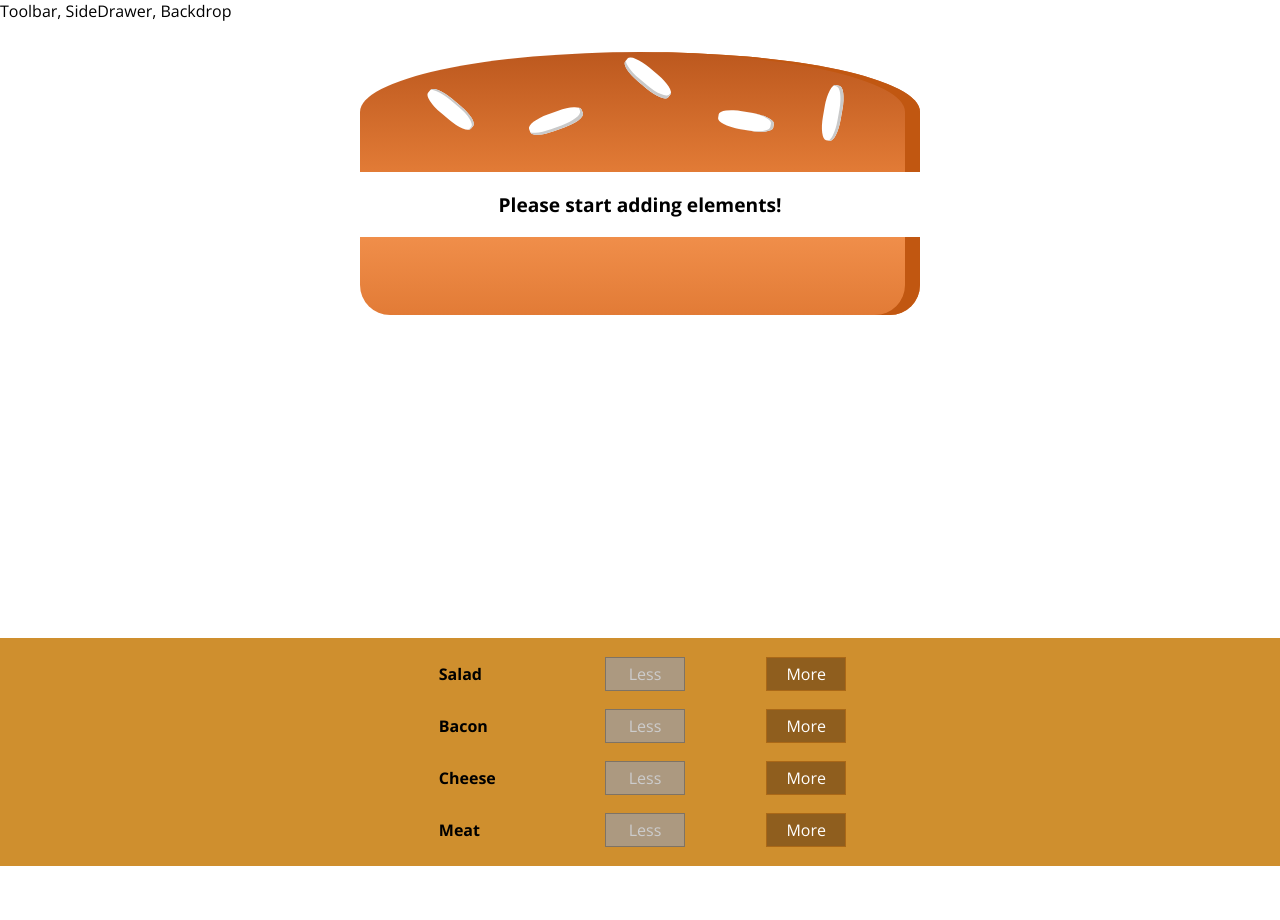
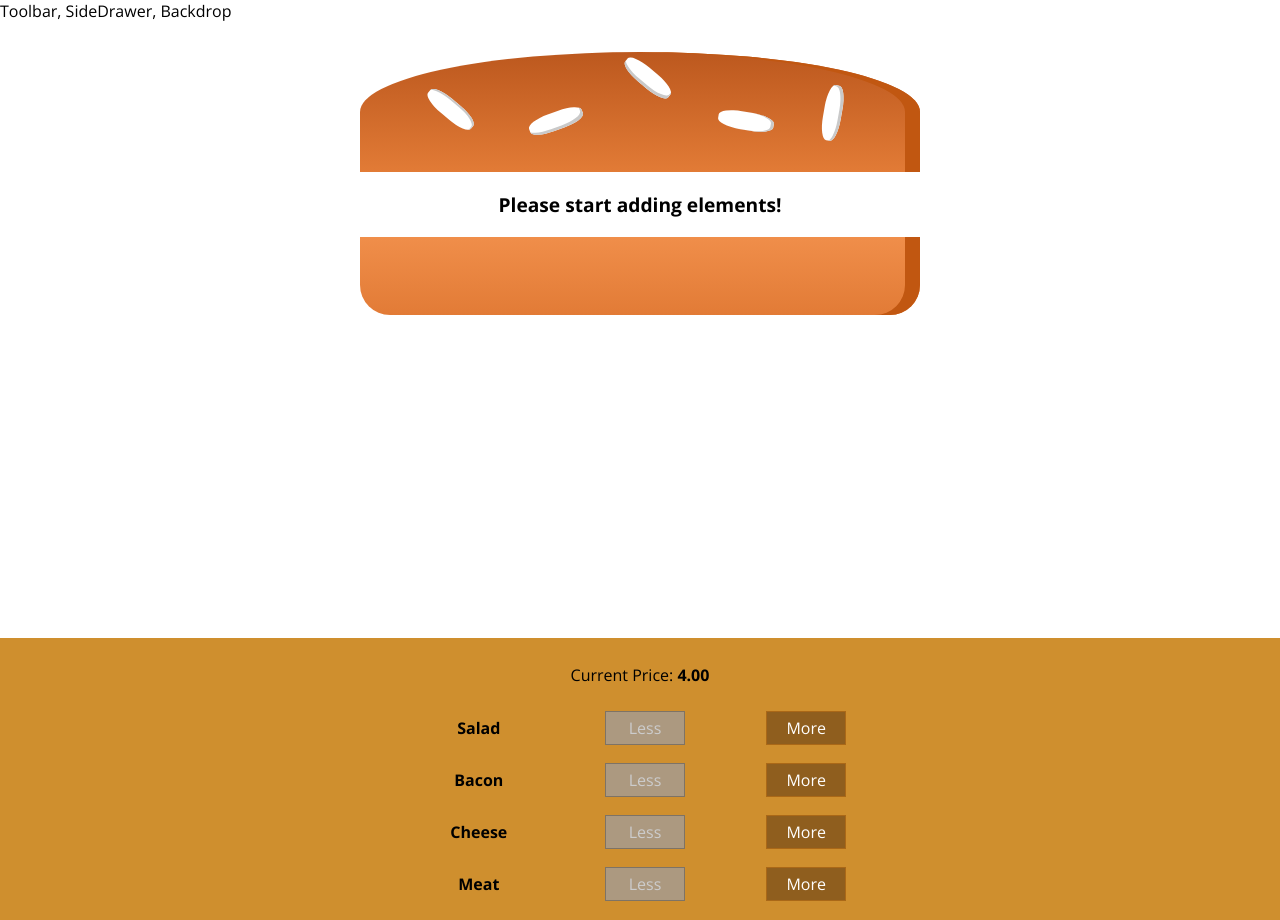
Before and after one commit to BulcsuFarmasi/react-burger-builder, a React (Create React App) app: page / in a window 1280 px wide. Before the commit the page ends 866 px from the top, so only its background shows below. Built offline with nearby package versions, Linux system fonts and the light colour scheme.

Commit message:
display price

```diff
--- a/src/components/Burger/BuildControls/BuildControls.js
+++ b/src/components/Burger/BuildControls/BuildControls.js
@@ -14,6 +14,9 @@
 const buildControls = props => {
   return (
     <div className={classes.BuildControls}>
+      <p>
+        Current Price: <strong>{props.price.toFixed(2)}</strong>
+      </p>
       {controls.map(control => (
         <BuildControl
           key={control.label}
--- a/src/components/Burger/BuildControls/BuildControls.module.css
+++ b/src/components/Burger/BuildControls/BuildControls.module.css
@@ -7,4 +7,5 @@
   box-shadow: 0 2px 1px #ccc;
   margin: auto;
   padding: 10px 0;
+  text-align: center;
 }
--- a/src/containers/BurgerBuilder/BurgerBuilder.js
+++ b/src/containers/BurgerBuilder/BurgerBuilder.js
@@ -71,6 +71,7 @@
           ingredientAdded={this.addIngredientHandler}
           ingredientRemoved={this.removeIngredientHandler}
           disabled={disableInfo}
+          price={this.state.totalPrice}
         />
       </Aux>
     );
```
